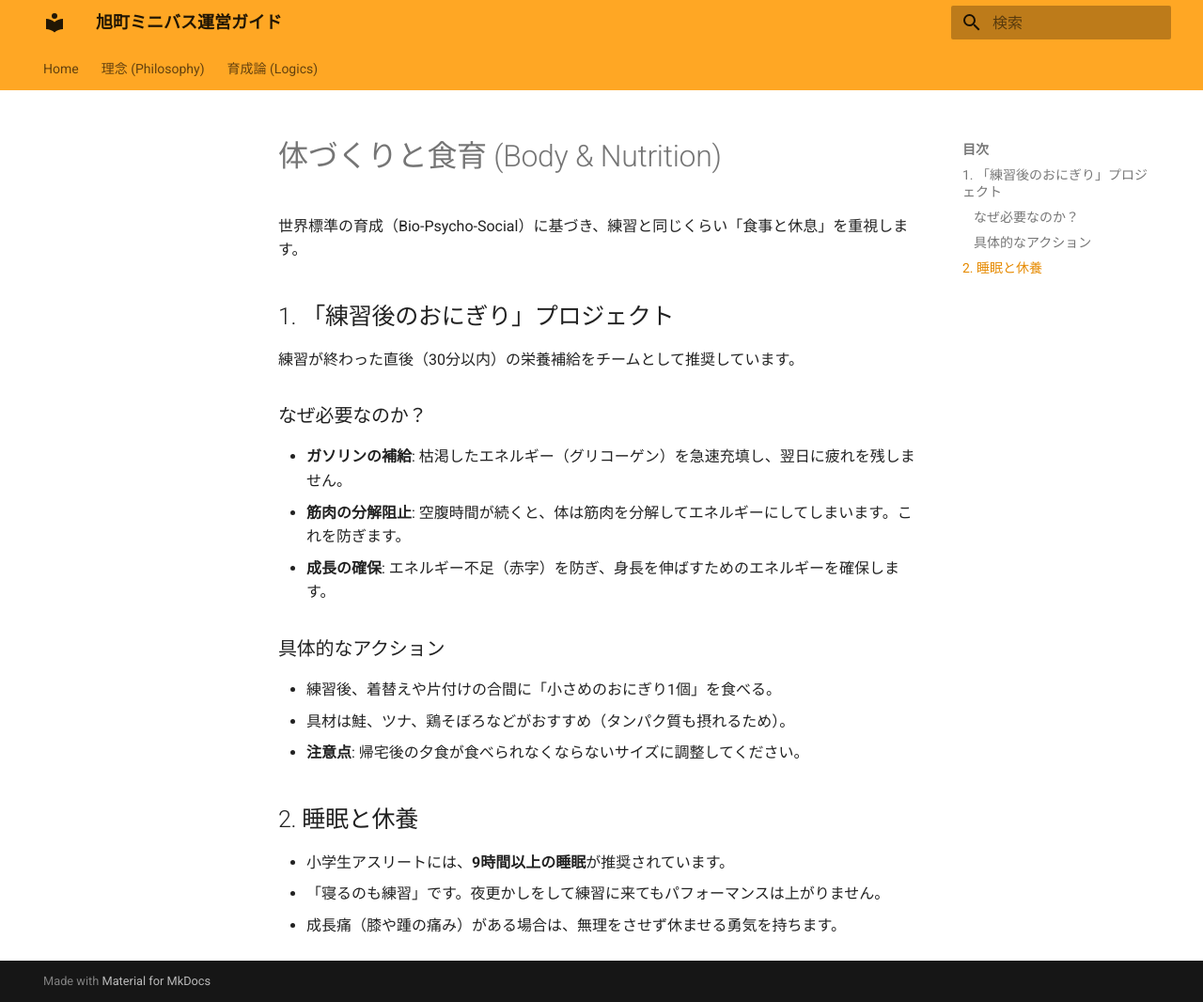
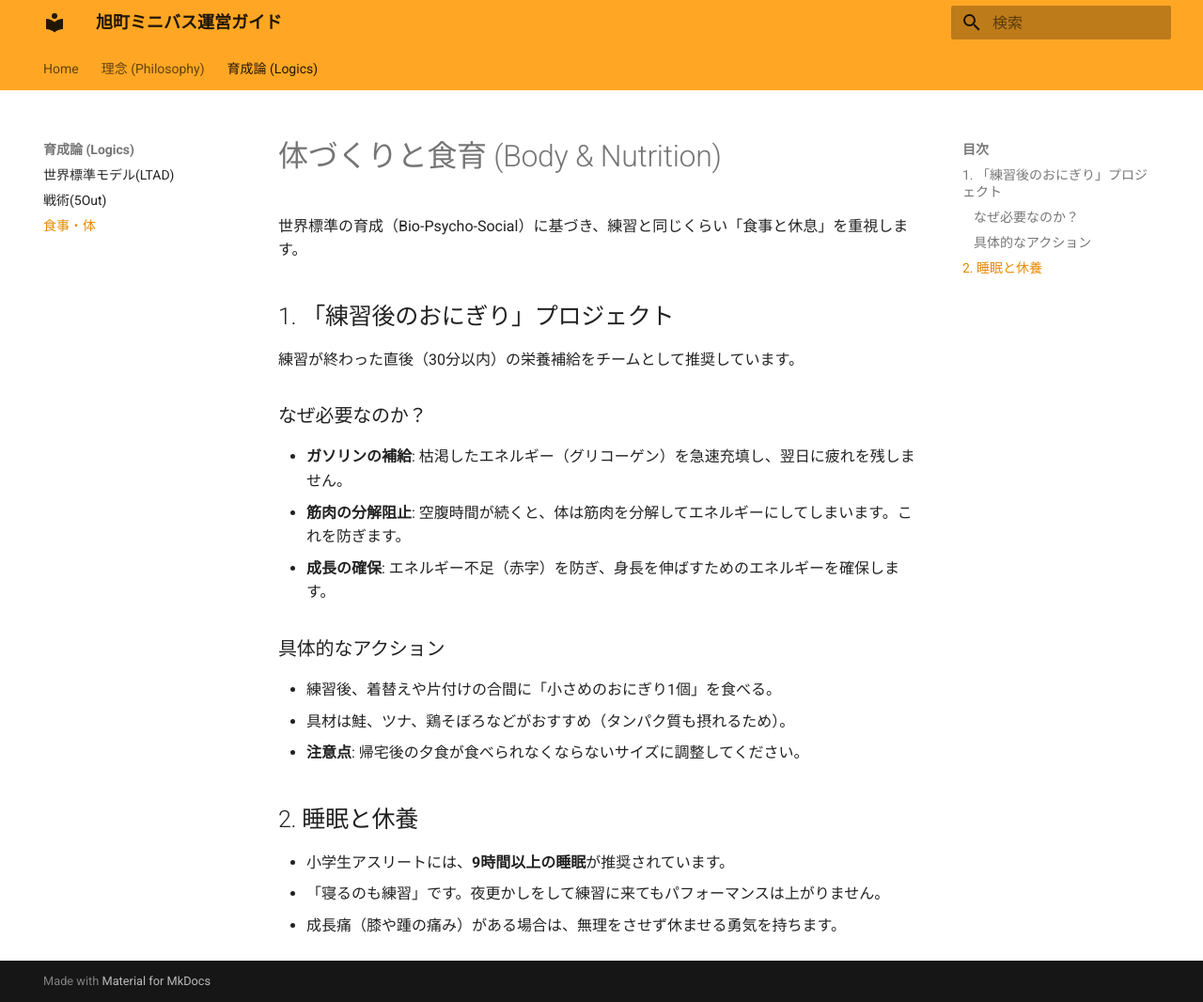
Before and after one commit to kawaiikumichan/asahicho-minibus-ops, an MkDocs documentation site: the page built from docs/01_Coaching_Logics/nutrition.md, in a window 1280 px wide and 1066 px high. Shown: the whole window at 94% size. Built offline with MkDocs 1.6.1 and Material for MkDocs 9.7.7, drawn with Linux system fonts in a browser that asks for light colours.

Commit message:
Update mkdocs.yml

```diff
--- a/mkdocs.yml
+++ b/mkdocs.yml
@@ -11,9 +11,21 @@ theme:
     - navigation.sections
     - search.suggest
 
+# ▼▼▼ ここから下が「図形を変身させる」ための追加設定です ▼▼▼
+markdown_extensions:
+  - pymdownx.superfences:
+      custom_fences:
+        - name: mermaid
+          class: mermaid
+          format: !!python/name:pymdownx.superfences.fence_code_format
+# ▲▲▲ ここまで ▲▲▲
+
 nav:
   - Home: index.md
   - 理念 (Philosophy):
     - FUN & GUN: 00_Philosophy/fun_and_gun.md
+    - コーチ行動指針: 00_Philosophy/coaching_code.md
   - 育成論 (Logics):
-    - 世界標準モデル: 01_Coaching_Logics/world_standards.md
+    - 世界標準モデル(LTAD): 01_Coaching_Logics/ltad.md
+    - 戦術(5Out): 01_Coaching_Logics/5out.md
+    - 食事・体: 01_Coaching_Logics/nutrition.md
```
